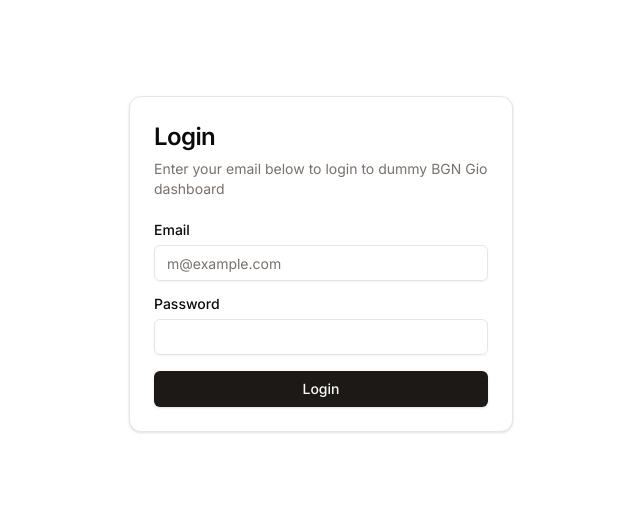
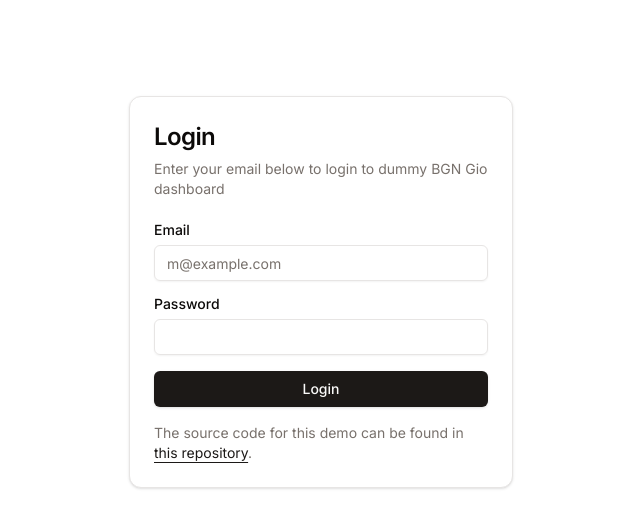
Before and after one commit to nicnocquee/neosense-login-example, a Next.js app: page / in a window 1280 px wide. Shown: the top 528 px of the page, without its empty margins (319-959 px from the left). Built offline with nearby package versions, Linux system fonts and the light colour scheme.

Commit message:
fix login

```diff
--- a/app/login-action.ts
+++ b/app/login-action.ts
@@ -6,6 +6,7 @@ import { z } from "zod";
 import crypto from "crypto";
 
 export const loginAction = async (data: FormData) => {
+  // validate the form data
   const { email, password } = z
     .object({
       email: z.string().email(),
@@ -16,7 +17,7 @@ export const loginAction = async (data: FormData) => {
       password: data.get("password") as string,
     });
 
-  // Check if the email and password are valid. For demo purposes, we're using hardcoded values from the env variables.
+  // Check if the email and password are valid. For demo purposes, we're using hardcoded email and password values from the env variables.
   if (
     email !== process.env.USER_EMAIL ||
     password !== process.env.USER_PASSWORD
@@ -29,11 +30,17 @@ export const loginAction = async (data: FormData) => {
     };
   }
 
-  const timestamp = Date.now().toString();
-  const userId = process.env.USER_ID || ""; // For demo purposes, we're using a hardcoded value from the env variables.
-  const signature = createSignature(timestamp, userId);
+  const timestamp = Math.floor(new Date().getTime() / 1000);
+  // For demo purposes, we're using a hardcoded userId value from the env variables.
+  const userId = process.env.USER_ID || "";
+  const signature = createSignature(`${timestamp}`, userId);
 
-  const neosenseLoginUrl = `${process.env.NEOSENSE_BASE_URL}/api/integration/sso?timestamp=${timestamp}&user_id=${userId}&signature=${signature}&user_email=${email}`;
+  // generate the neosense login url
+  const neosenseLoginUrl = `${
+    process.env.NEOSENSE_BASE_URL
+  }/api/integration/sso?timestamp=${timestamp}&user_id=${userId}&signature=${encodeURIComponent(
+    signature
+  )}&user_email=${email}`;
 
   return {
     type: "LOGIN_SUCCESS",
@@ -44,13 +51,15 @@ export const loginAction = async (data: FormData) => {
 };
 
 const createSignature = (timestamp: string, userId: string) => {
+  // For demo purposes, we're using a hardcoded value of the private key from the env variables.
   const privateKeyBase64 = process.env.PRIVATE_KEY || ""; // base64 encoded private key
 
   if (!privateKeyBase64) {
     throw new Error("Private key not found");
   }
 
-  const privateKey = Buffer.from(privateKeyBase64, "base64");
+  // The private key is base64 encoded, so we need to decode it first.
+  const privateKey = Buffer.from(privateKeyBase64, "base64").toString();
 
   const data = `${timestamp},${userId}`;
 
--- a/app/login.tsx
+++ b/app/login.tsx
@@ -71,6 +71,20 @@ export function LoginForm() {
             </Button>
           </div>
           {error && <p className="text-sm text-red-500">{error}</p>}
+          <div>
+            <p className="text-sm text-muted-foreground">
+              The source code for this demo can be found in{" "}
+              <a
+                className="text-primary underline-offset-4 underline"
+                href="https://github.com/hyperjumptech/neosense-login-example"
+                target="_blank"
+                rel="noreferrer"
+              >
+                this repository
+              </a>
+              .
+            </p>
+          </div>
         </form>
       </CardContent>
     </Card>
```
